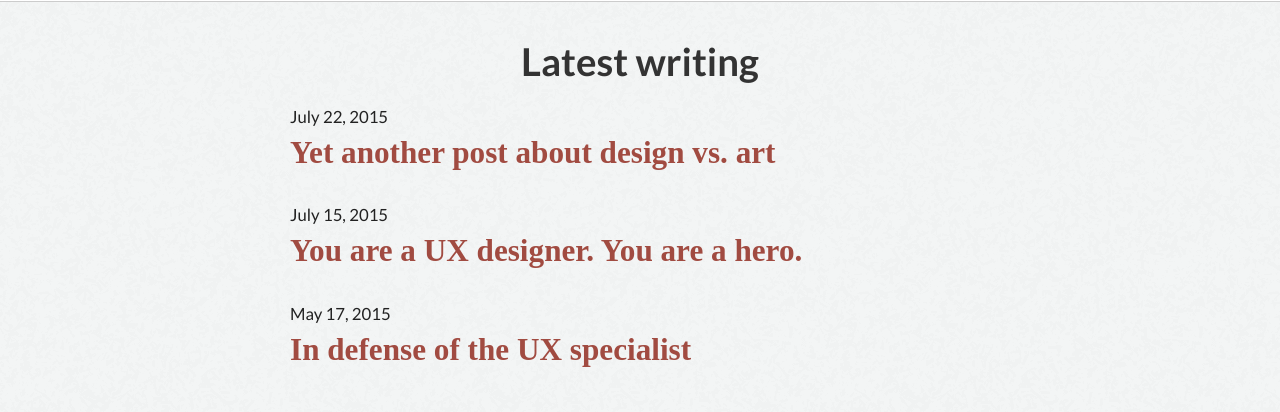
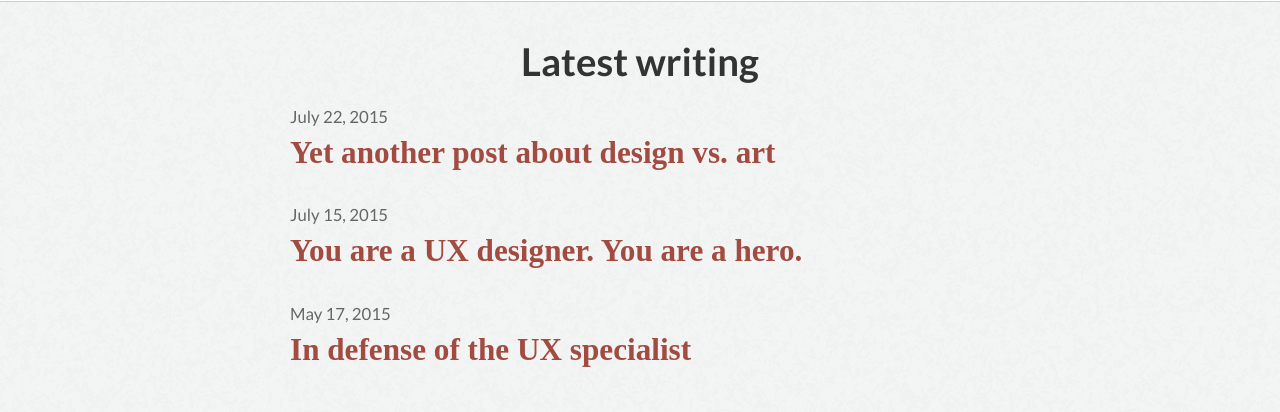
Before and after one commit to jchausse/fp-jekyll, a Jekyll site: the page built from index.md, in a window 1280 px wide. Shown: the part 1463-1875 px from the top of the page. Built offline with Jekyll 4.4.1, drawn with Linux system fonts in a browser that asks for light colours; some web fonts are replaced.

Commit message:
Lightened up post date

```diff
--- a/_sass/home.scss
+++ b/_sass/home.scss
@@ -133,7 +133,7 @@ body.homepage .site-header {
 		@include max-out-width;
 
 		.post-meta {
-			color:$color-dark4;
+			color:#666;
 			display:block;
 			@include font-sans;
 			@include size-small;
```
Also changed, not shown: 2 other files.
